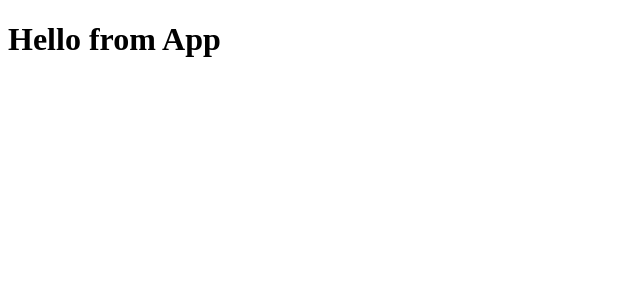
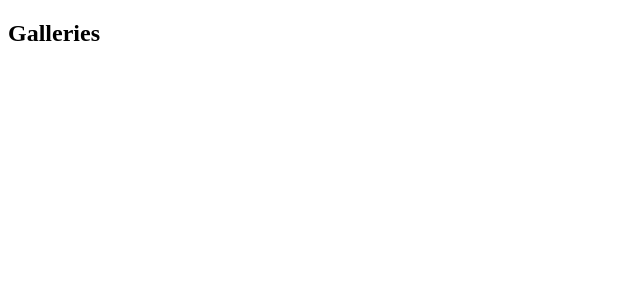
Before and after one commit to brancifortnick/art-museum, a React (Create React App) app: page / in a window 1280 px wide. Shown: the top 300 px of the page, without its empty margins (0-640 px from the left). Built offline with nearby package versions, Linux system fonts and the light colour scheme.

Commit message:
settingUp Phase1 step 6

```diff
--- a/src/App.js
+++ b/src/App.js
@@ -1,10 +1,20 @@
 
-import { Route } from "react-router-dom";
+import { Switch, Route } from "react-router-dom";
+import harvardArt from "./data/harvardArt";
+import GalleryNavigation from "./components/GalleryNavigation";
 
-import harvardArt from "./data/harvardArt";
 
-function App() {
-  return <h1>Hello from App</h1>;
+const App = () => {
+  return (
+    <div className="page-wrapper">
+      <GalleryNavigation galleries={harvardArt.records} />
+        <main>
+
+
+
+        </main>
+    </div>
+  )
 }
 
 export default App;
--- /dev/null
+++ b/src/components/GalleryNavigation/index.js
@@ -0,0 +1,13 @@
+
+
+const GalleryNavigation = ({ galleries}) => {
+    return (
+        <nav>
+            <h1>Galleries</h1>
+        </nav>
+    )
+
+}
+
+
+export default GalleryNavigation;
```
